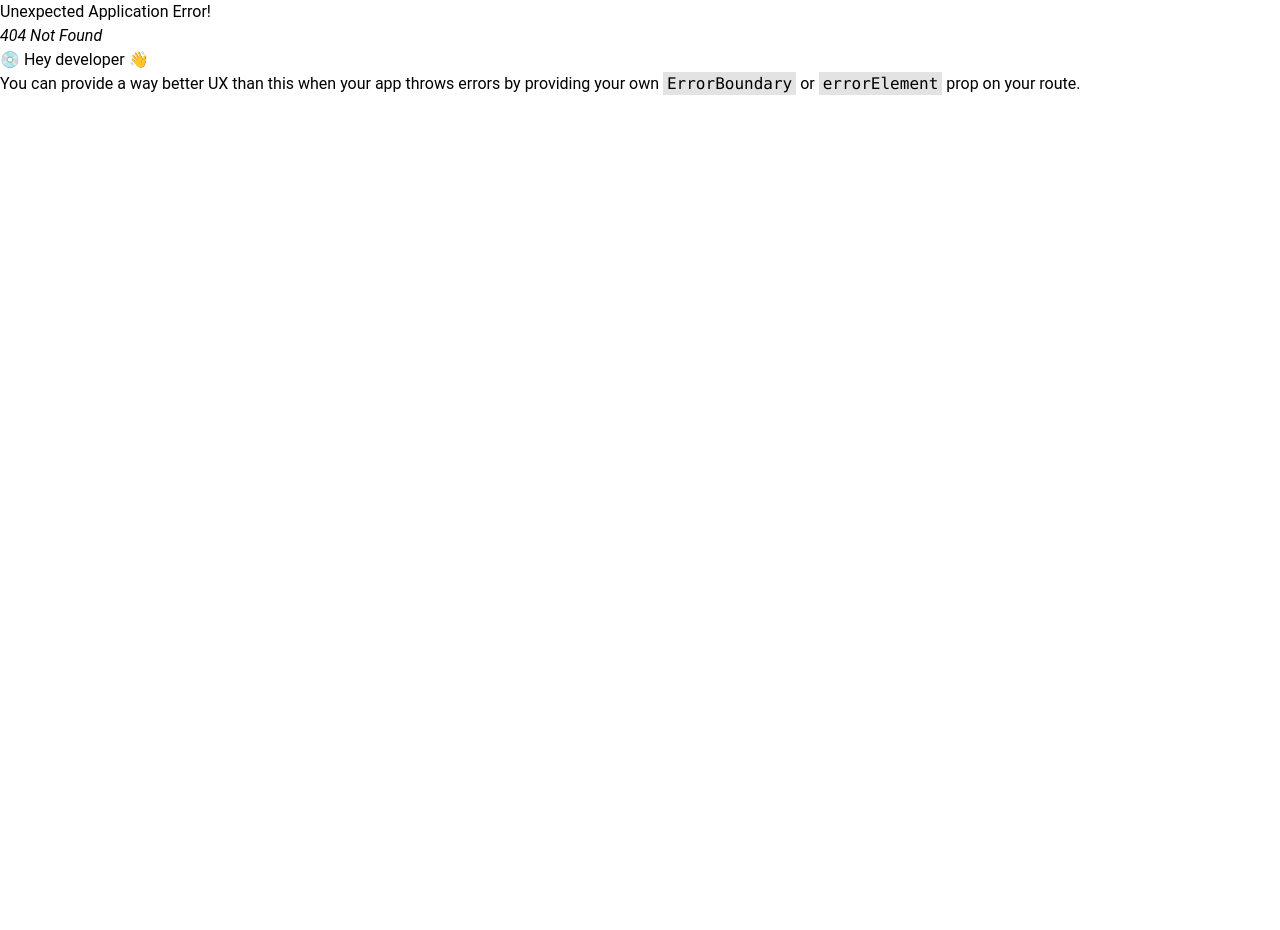
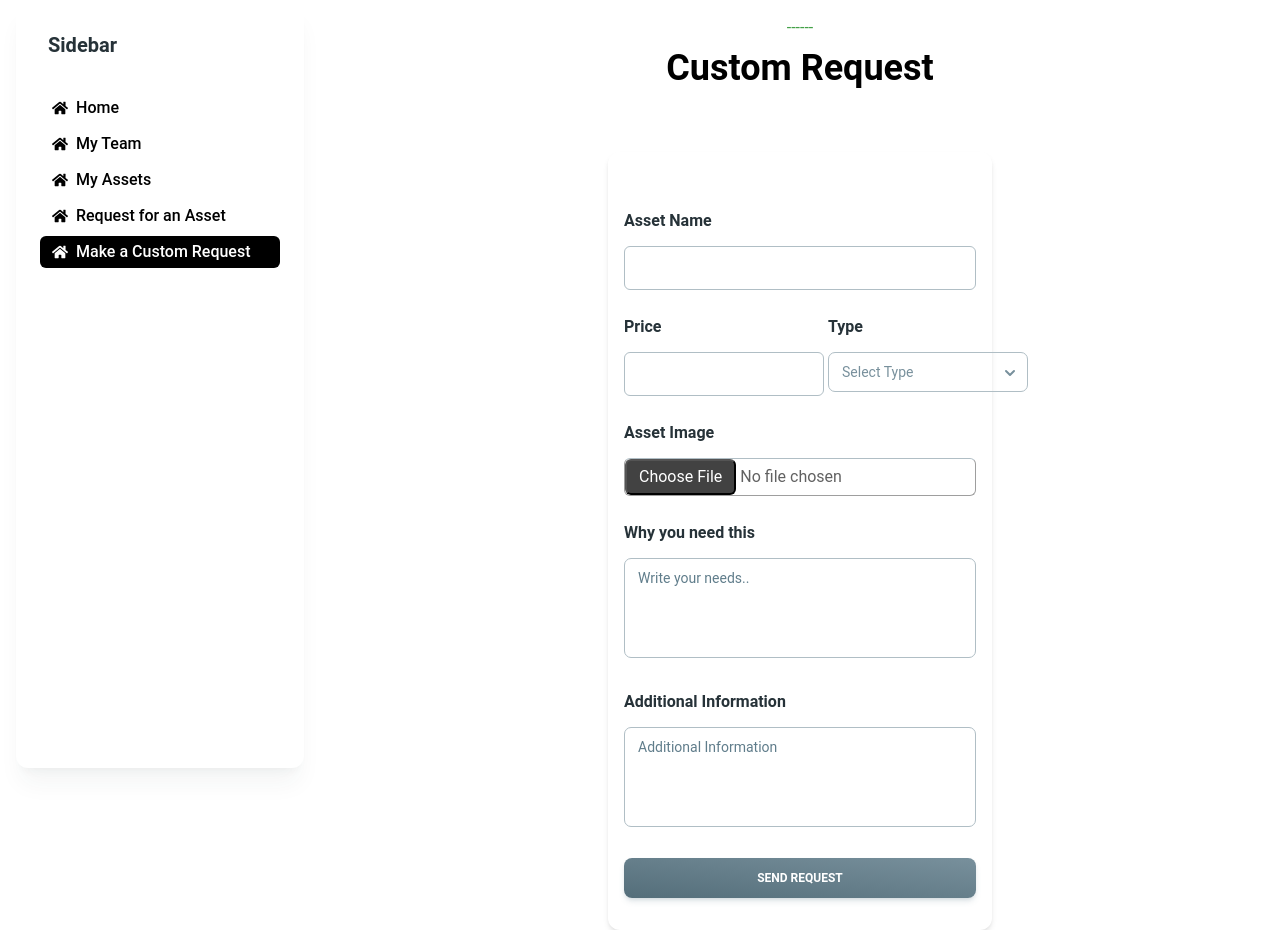
Before and after one commit to raselsharif/programmingHero-assingment-12-client-side, a React (Vite) app: page /dashboard/request-custom in a window 1280 px wide. Before the commit this address had no page. Before the commit the page ends 800 px from the top, so only its background shows below. Built offline with nearby package versions, Linux system fonts and the light colour scheme.

Commit message:
added make custom request page

```diff
--- a/src/Pages/Dashboard/Employee/CustomRequestEmployee/CustomRequestEmployee.jsx
+++ b/src/Pages/Dashboard/Employee/CustomRequestEmployee/CustomRequestEmployee.jsx
@@ -1,7 +1,88 @@
-import React from "react";
+import SectionHeader from "../../../../components/common/SectionHeader/SectionHeader";
+import {
+  Card,
+  Input,
+  Checkbox,
+  Button,
+  Typography,
+  Option,
+  Select,
+  Textarea,
+} from "@material-tailwind/react";
+const CustomRequestEmployee = () => {
+  return (
+    <div>
+      <SectionHeader heading={"Custom Request"}></SectionHeader>
 
-const CustomRequestEmployee = () => {
-  return <div></div>;
+      <div className="flex justify-center mt-16">
+        <Card color="transparent" shadow={true}>
+          <form className="px-4 py-6 mt-8 mb-2 w-96 max-w-screen-lg sm:w-96">
+            <div className="mb-1 flex flex-col gap-6">
+              <Typography variant="h6" color="blue-gray" className="-mb-3">
+                Asset Name
+              </Typography>
+              <Input
+                size="lg"
+                placeholder="Asset Name"
+                className=" !border-t-blue-gray-200 focus:!border-t-gray-900"
+                labelProps={{
+                  className: "before:content-none after:content-none",
+                }}
+              />
+              <div className="flex gap-1">
+                <div>
+                  <Typography variant="h6" color="blue-gray" className="mb-3">
+                    Price
+                  </Typography>
+                  <Input
+                    size="lg"
+                    placeholder="Price"
+                    className=" !border-t-blue-gray-200 focus:!border-t-gray-900"
+                    labelProps={{
+                      className: "before:content-none after:content-none",
+                    }}
+                  />
+                </div>
+                <div>
+                  <Typography variant="h6" color="blue-gray" className="mb-3">
+                    Type
+                  </Typography>
+                  <Select label="Select Type">
+                    <Option>returnable</Option>
+                    <Option>non-returnable</Option>
+                  </Select>
+                </div>
+              </div>
+              <Typography variant="h6" color="blue-gray" className="-mb-3">
+                Asset Image
+              </Typography>
+              <input
+                size="lg"
+                type="file"
+                className=" !border-t-blue-gray-200 focus:!border-t-gray-900 file:bg-gray-800 file:text-white  file:rounded-md  border border-gray-500 rounded-md file:py-1 file:px-3 cursor-pointer file:cursor-pointer"
+              />
+              <Typography variant="h6" color="blue-gray" className="-mb-3">
+                Why you need this
+              </Typography>
+              <Textarea label="Write your needs.."></Textarea>
+              <Typography variant="h6" color="blue-gray" className="-mb-3">
+                Additional Information
+              </Typography>
+              <Textarea label="Additional Information"></Textarea>
+            </div>
+            <Button
+              className="mt-6"
+              color="blue-gray"
+              variant="gradient"
+              fullWidth
+            >
+              send request
+            </Button>
+          </form>
+        </Card>
+      </div>
+    </div>
+  );
 };
 
 export default CustomRequestEmployee;
--- a/src/Pages/Dashboard/Employee/RequestAssetEmployee/RequestAssetEmployee.jsx
+++ b/src/Pages/Dashboard/Employee/RequestAssetEmployee/RequestAssetEmployee.jsx
@@ -33,7 +33,7 @@ const RequestAssetEmployee = ({ children }) => {
   const handleOpen = () => setOpen(!open);
   return (
     <div>
-      <SectionHeader heading={"My Assets"} />
+      <SectionHeader heading={"Request for an asset"} />
       <div className="mt-10  flex justify-center gap-5">
         <div>
           <Input variant="standard" label="Search By Name" />
--- a/src/Pages/Dashboard/SideNav/EmployeeMenu.jsx
+++ b/src/Pages/Dashboard/SideNav/EmployeeMenu.jsx
@@ -49,7 +49,7 @@ const EmployeeMenu = () => {
         Request for an Asset
       </NavLink>
       <NavLink
-        to={"/join-employee"}
+        to={"/dashboard/request-custom"}
         className={({ isActive }) =>
           isActive
             ? "flex gap-2 items-center bg-black text-white transition-all duration-300 px-3 py-1 rounded-md font-medium"
--- a/src/Routes/Router.jsx
+++ b/src/Routes/Router.jsx
@@ -7,6 +7,7 @@ import JoinAdmin from "../Pages/JoinAdmin/JoinAdmin";
 import Login from "../Pages/Login/Login";
 import AssetsEmployee from "../Pages/Dashboard/Employee/AssetsEmployee/AssetsEmployee";
 import RequestAssetEmployee from "../Pages/Dashboard/Employee/RequestAssetEmployee/RequestAssetEmployee";
+import CustomRequestEmployee from "../Pages/Dashboard/Employee/CustomRequestEmployee/CustomRequestEmployee";
 
 const router = createBrowserRouter([
   {
@@ -43,6 +44,10 @@ const router = createBrowserRouter([
         path: "/dashboard/request-assets",
         element: <RequestAssetEmployee />,
       },
+      {
+        path: "/dashboard/request-custom",
+        element: <CustomRequestEmployee />,
+      },
     ],
   },
 ]);
```
